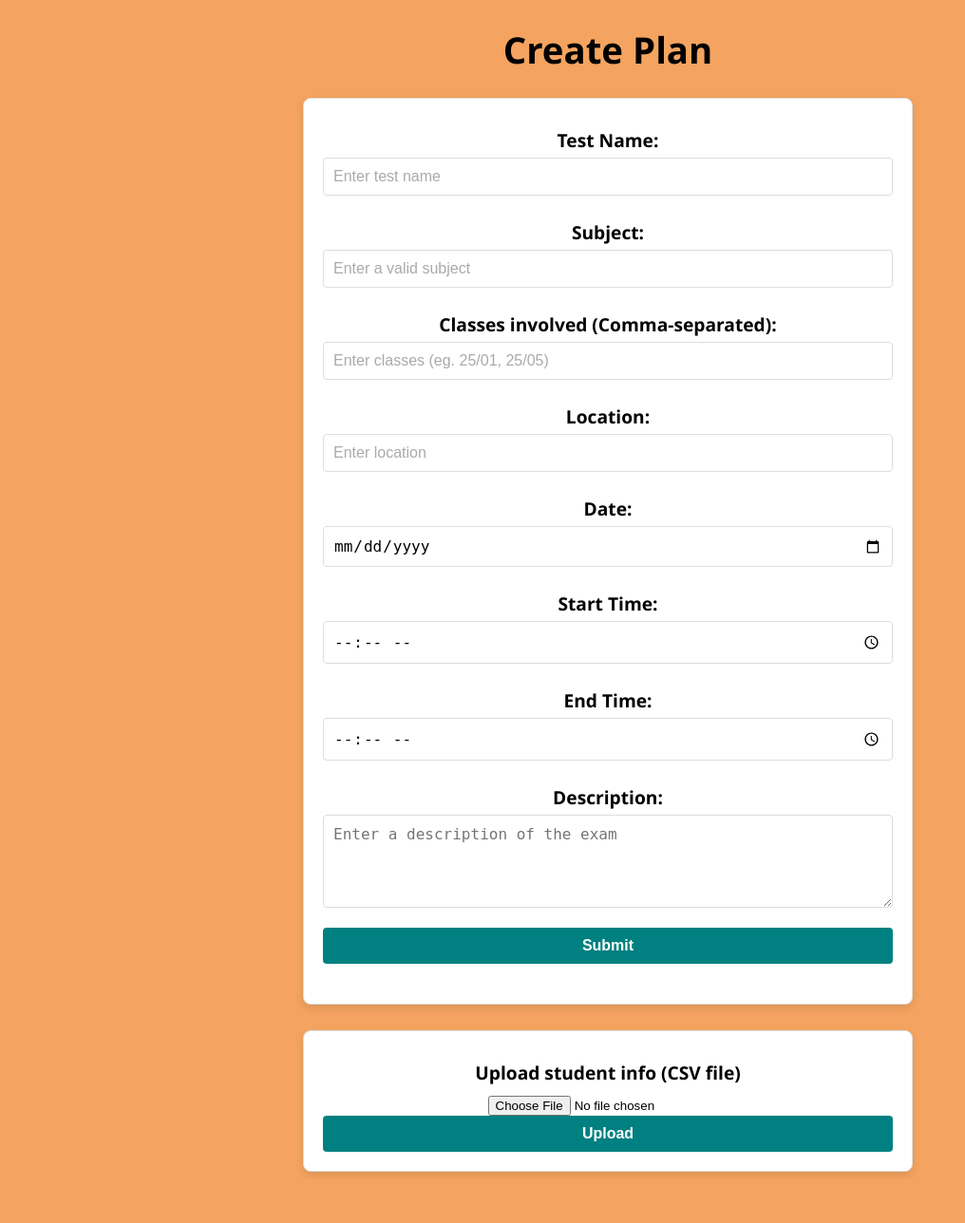
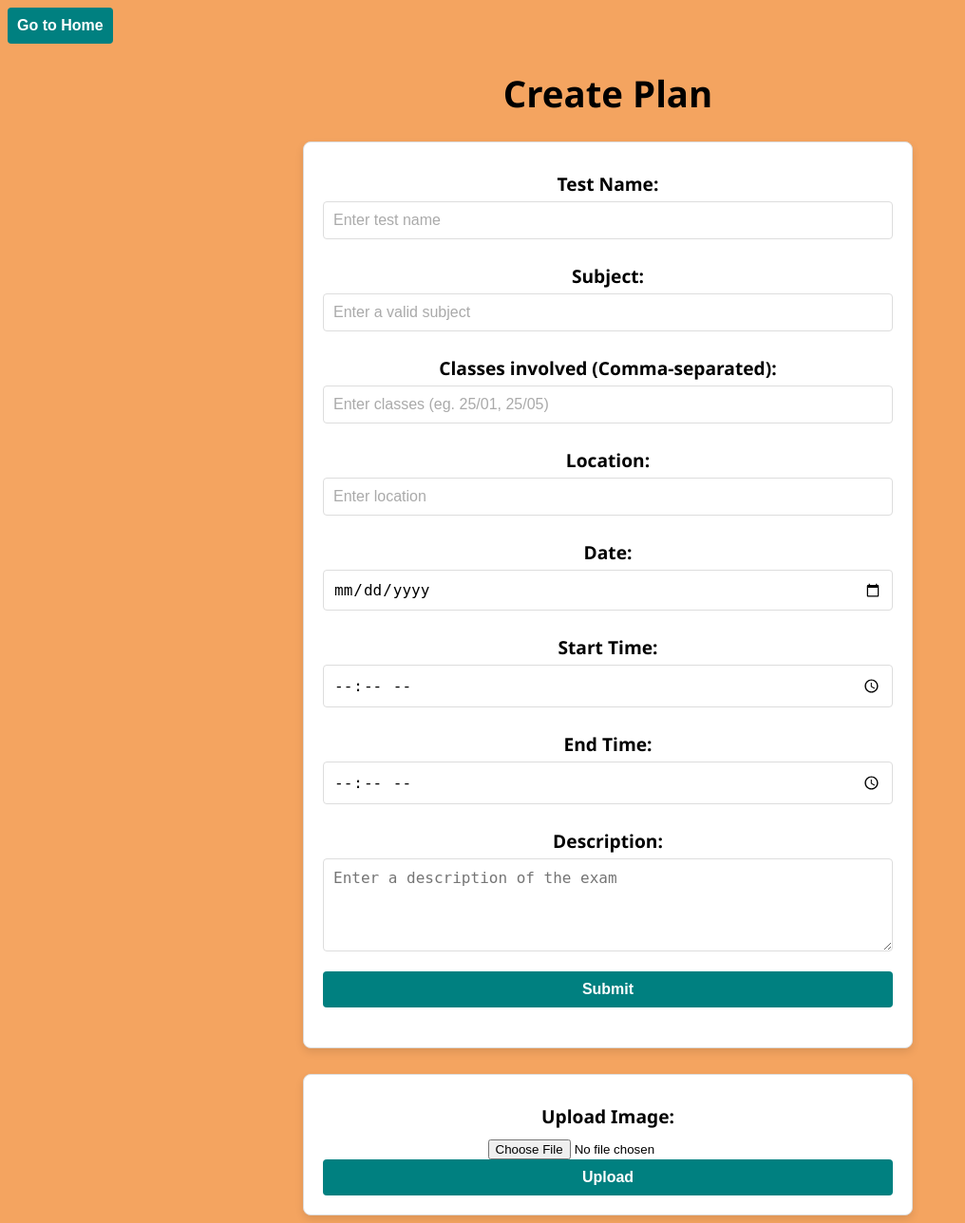
Before and after one commit to plantpot818/WA2_project, a Flask app: template templates/creator.html in a window 1280 px wide. Shown: the whole page at 95% size, without its empty margins (0-1016 px from the left). Before the commit the page ends 1238 px from the top, so only its background shows below. Run offline with Flask 3, Linux system fonts and the light colour scheme; the template is opened without the code that fills it, so the values that code supplies are empty.

Commit message:
fixed issue where classes won't be checked against multiple classes added home button

```diff
--- a/app.py
+++ b/app.py
@@ -1,6 +1,5 @@
 from flask import Flask, render_template, request, redirect, url_for, flash
 import sqlite3
-import csv
 import os
 import uuid
 
@@ -29,7 +28,7 @@ def generate_access_token():
 
 def validate_token(token):
     if token in tokens and tokens[token]:
-        # Invalidate the token
+        # invalidate the token
         tokens[token] = False
         return True
     return False
@@ -39,7 +38,7 @@ def password_page():
     if request.method == 'POST':
         password = request.form.get('password')
 
-        # Example password check (replace with your own logic)
+        # password thing here
         if password == '123':
             token = generate_token()
             store_token(token)
@@ -71,15 +70,17 @@ def search_test():
     WHERE 1=1
     '''
 
-    # Easy way to add paramater values and sub them into the placeholders at the end
+    # easy way to add paramater values and sub them into the placeholders at the end
+    # prevents the sql injection(illegal stuff) things from happening since i'm not using a f string anymore
     params = []
 
     if stu_class:
-        query += " AND classes = ?"
-        params.append(stu_class)
+        query += " AND classes LIKE ?"
+        params.append(f"%{stu_class}%")
 
+    # so that subject is not case sensitive
     if subject:
-        query += " AND subject = ?"
+        query += "AND lower(subject) = ?"
         params.append(subject)
 
     cursor.execute(query, params)
@@ -100,7 +101,7 @@ def plan_creator():
 @app.route("/submit_form", methods=['POST'])
 def submit_form():
     test_name = request.form.get('test_name')
-    subject = (request.form.get('subject')).lower()
+    subject = request.form.get('subject')
     classes = request.form.get('classes')
     location = request.form.get('location')
     date = request.form.get('date')
@@ -112,6 +113,7 @@ def submit_form():
         conn = sqlite3.connect('exam.db')
         cursor = conn.cursor()
 
+        # avoid using f string to prevent illegal sql injection which can cause very very bad stuff
         cursor.execute('''
             INSERT INTO exams (test_name, classes, subject, location, date, start_time, end_time, description)
             VALUES (?, ?, ?, ?, ?, ?, ?, ?);
@@ -128,54 +130,30 @@ def submit_form():
 
 @app.route('/file_upload', methods=['POST'])
 def file_upload():
-    if 'csv_file' not in request.files:
+    if 'image_file' not in request.files:
         flash('No file part', category='error')
         return redirect(url_for("plan_creator"))
 
-    file = request.files['csv_file']
+    file = request.files['image_file']
 
     if file.filename == '':
         flash('No selected file', category='error')
         return redirect(url_for("plan_creator"))
 
-    if file and file.filename.endswith('.csv'):
+    # Image file types
+    if file and (file.filename.endswith('.jpg') or
+                file.filename.endswith('.jpeg') or
+                file.filename.endswith('.png') or
+                file.filename.endswith('.gif')):
         filename = file.filename
+
+        # uploading it into the uploads folder
         filepath = os.path.join(app.config['UPLOAD_FOLDER'], filename)
         file.save(filepath)
-        flash('File uploaded successfully', category='success')
-
-        conn = sqlite3.connect('exam.db')
-        cursor = conn.cursor()
-        try:
-            # Open the file for reading
-            with open(filepath, 'r') as csv_file:
-                reader = csv.DictReader(csv_file)
-                for row in reader:
-                    stu_index = row['Stu_index']
-                    stu_name = row['Stu_Name']
-                    class_ = row['Class']
-                    subject = row['Subject']
-
-                    # Inserting into students table
-                    cursor.execute('''
-                    INSERT INTO students (stu_index, stu_name, class, subject)
-                    VALUES (?, ?, ?, ?)
-                    ''', (stu_index, stu_name, class_, subject))
-
-            # Commit the transaction after processing all rows
-            conn.commit()
-
-        except sqlite3.Error as e:
-            print(f"Database error: {e}")
-            flash('An error occurred while processing the file.', category='error')
-        except Exception as e:
-            print(f"General error: {e}")
-            flash('An unexpected error occurred.', category='error')
-        finally:
-            conn.close()
-
+        flash('Image uploaded successfully', category='success')
     else:
-        flash('Invalid file type. Please upload a CSV file.', category='error')
+        # handling other files
+        flash('Invalid file type. Please upload an image file (JPG, JPEG, PNG, or GIF).', category='error')
 
     return redirect(url_for("plan_creator"))
 
--- a/static/creator.css
+++ b/static/creator.css
@@ -5,9 +5,15 @@ body {
     text-align: center;
 }
 
+.home_button {
+    display: flex;
+    justify-content: flex-start;
+    max-width: fit-content;
+}
+
 form {
     max-width: 600px;
-    margin: 0 auto;
+    margin: auto;
     padding: 20px;
     border: 1px solid #ddd;
     border-radius: 8px;
--- a/static/finder.css
+++ b/static/finder.css
@@ -3,6 +3,12 @@ body {
     font-family: 'Segoe UI', sans-serif;
     font-size: 120%;
     text-align: center;
+}
+
+.home_button {
+    display: flex;
+    justify-content: flex-start;
+    max-width: fit-content;
 }
 
 form {
--- a/templates/creator.html
+++ b/templates/creator.html
@@ -7,6 +7,8 @@
 </head>
 
 <body>
+<button class="home_button" onclick="location.href='/'">Go to Home</button>
+
 <h1>Create Plan</h1>
 
 <form action="/submit_form" method="POST">
@@ -42,10 +44,11 @@
 <br>
 
 <form action="/file_upload" method="post" enctype="multipart/form-data">
-    <label for="csv_file">Upload student info (CSV file)</label>
-    <input type="file" id="csv_file" name="csv_file" accept=".csv" required>
+    <label for="image_file">Upload Image:</label>
+    <input type="file" name="image_file" id="image_file" accept="image/*">
     <button type="submit">Upload</button>
 
+    <!--sending error messages back with flash imported from flask-->
     {% with messages = get_flashed_messages(with_categories=True) %}
         {% if messages %}
             <ul class="flashes">
```
Also changed, not shown: templates/finder.html (+4 -3 lines), uploads/Student_Subjects.csv (deleted, +0 -10 lines), exam.db.
